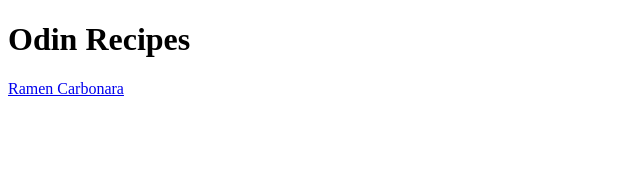
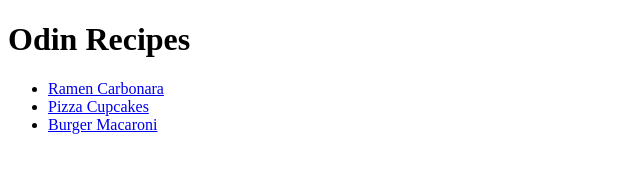
Before and after one commit to rolckeirnad/odin-recipes, a plain HTML site: page index.html in a window 1280 px wide. Shown: the whole page, without its empty margins (0-640 px from the left). Drawn offline with Linux system fonts and the light colour scheme.

Commit message:
Add links to recipes

```diff
--- a/index.html
+++ b/index.html
@@ -8,7 +8,11 @@
 
 <body>
   <h1>Odin Recipes</h1>
-  <a href="./recipes/ramen-carbonara.html">Ramen Carbonara</a>
+  <ul>
+    <li><a href="./recipes/ramen-carbonara.html">Ramen Carbonara</a></li>
+    <li><a href="./recipes/pizza-cupcakes.html">Pizza Cupcakes</a></li>
+    <li><a href="./recipes/macaroni.html">Burger Macaroni</a></li>
+  </ul>
 </body>
 
 </html>
```
